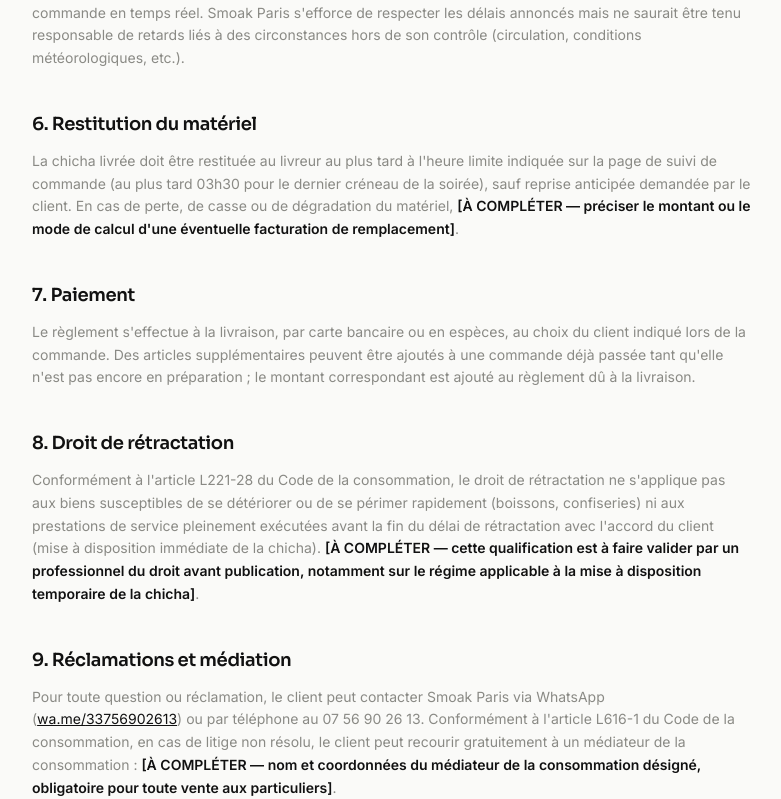
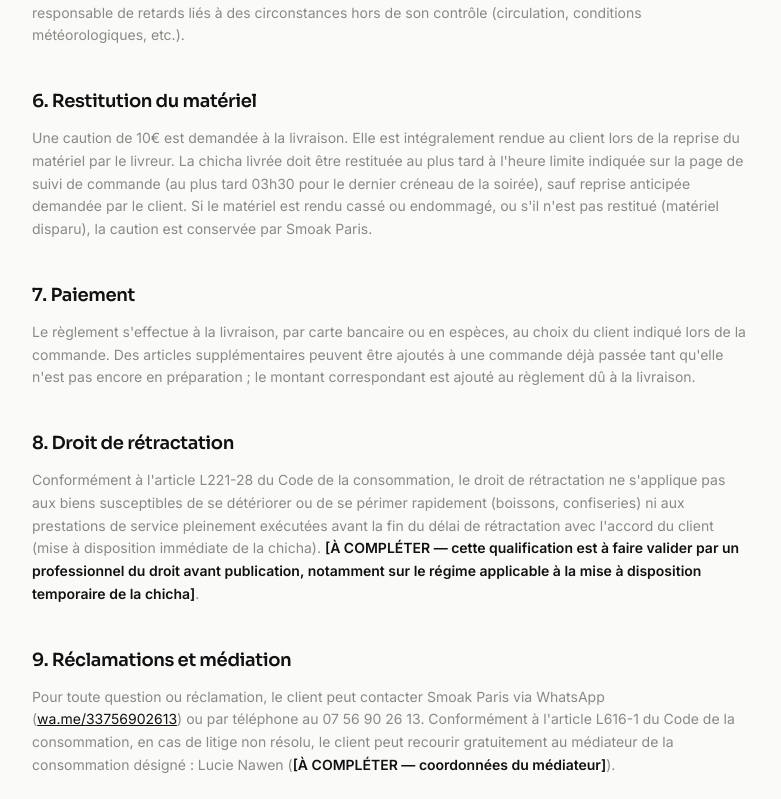
Before and after one commit to Aminecsh/smoak-paris, a Next.js app: page /cgv in a window 1280 px wide. Shown: the part 981-1780 px from the top of the page, without its empty margins (248-1029 px from the left). Built offline with nearby package versions, Linux system fonts and the light colour scheme.

Commit message:
Mentions légales/CGV/confidentialité: infos éditeur définitives, caution matériel; corrige le cadrage des photos pack

```diff
--- a/src/app/cgv/page.tsx
+++ b/src/app/cgv/page.tsx
@@ -21,11 +21,9 @@ export default function CgvPage() {
             <p className="mt-3">
               Les présentes conditions générales de vente (CGV) régissent les
               commandes passées sur le site Smoak Paris, exploité par{" "}
-              <strong className="text-ink">
-                [À COMPLÉTER — nom et forme juridique de l&apos;éditeur]
-              </strong>
-              . Toute commande implique l&apos;acceptation sans réserve des
-              présentes CGV.
+              <strong className="text-ink">Smoak Paris</strong>. Toute
+              commande implique l&apos;acceptation sans réserve des présentes
+              CGV.
             </p>
           </section>
 
@@ -86,16 +84,15 @@ export default function CgvPage() {
               6. Restitution du matériel
             </h2>
             <p className="mt-3">
-              La chicha livrée doit être restituée au livreur au plus tard à
-              l&apos;heure limite indiquée sur la page de suivi de commande
-              (au plus tard {LAST_RETURN_LABEL} pour le dernier créneau de la
-              soirée), sauf reprise anticipée demandée par le client. En cas de
-              perte, de casse ou de dégradation du matériel,{" "}
-              <strong className="text-ink">
-                [À COMPLÉTER — préciser le montant ou le mode de calcul d&apos;une
-                éventuelle facturation de remplacement]
-              </strong>
-              .
+              Une caution de 10€ est demandée à la livraison. Elle est
+              intégralement rendue au client lors de la reprise du matériel
+              par le livreur. La chicha livrée doit être restituée au plus
+              tard à l&apos;heure limite indiquée sur la page de suivi de
+              commande (au plus tard {LAST_RETURN_LABEL} pour le dernier
+              créneau de la soirée), sauf reprise anticipée demandée par le
+              client. Si le matériel est rendu cassé ou endommagé, ou s&apos;il
+              n&apos;est pas restitué (matériel disparu), la caution est
+              conservée par Smoak Paris.
             </p>
           </section>
 
@@ -148,14 +145,12 @@ export default function CgvPage() {
               </a>
               ) ou par téléphone au {SERVICE_PHONE_DISPLAY}. Conformément à
               l&apos;article L616-1 du Code de la consommation, en cas de litige
-              non résolu, le client peut recourir gratuitement à un médiateur de
-              la consommation :{" "}
+              non résolu, le client peut recourir gratuitement au médiateur de
+              la consommation désigné : Lucie Nawen (
               <strong className="text-ink">
-                [À COMPLÉTER — nom et coordonnées du médiateur de la
-                consommation désigné, obligatoire pour toute vente aux
-                particuliers]
+                [À COMPLÉTER — coordonnées du médiateur]
               </strong>
-              .
+              ).
             </p>
           </section>
 
--- a/src/app/confidentialite/page.tsx
+++ b/src/app/confidentialite/page.tsx
@@ -17,11 +17,8 @@ export default function ConfidentialitePage() {
             </h2>
             <p className="mt-3">
               Le responsable du traitement des données collectées sur ce site
-              est{" "}
-              <strong className="text-ink">
-                [À COMPLÉTER — nom et forme juridique de l&apos;éditeur]
-              </strong>
-              , joignable à l&apos;adresse [À COMPLÉTER — email de contact].
+              est <strong className="text-ink">Smoak Paris</strong>, joignable
+              à l&apos;adresse smoak.paris@gmail.com.
             </p>
           </section>
 
@@ -102,7 +99,7 @@ export default function ConfidentialitePage() {
               droit d&apos;accès, de rectification, d&apos;effacement, de
               limitation, d&apos;opposition et de portabilité sur vos données
               personnelles. Vous pouvez exercer ces droits en nous contactant à
-              [À COMPLÉTER — email de contact dédié]. Vous disposez également du
+              smoak.paris@gmail.com. Vous disposez également du
               droit d&apos;introduire une réclamation auprès de la CNIL
               (www.cnil.fr).
             </p>
--- a/src/app/mentions-legales/page.tsx
+++ b/src/app/mentions-legales/page.tsx
@@ -17,21 +17,16 @@ export default function MentionsLegalesPage() {
             <h2 className="font-serif text-lg font-semibold text-ink">1. Éditeur du site</h2>
             <p className="mt-3">
               Le site Smoak Paris est édité par{" "}
-              <strong className="text-ink">
-                [À COMPLÉTER — nom et forme juridique, ex : Prénom Nom,
-                micro-entrepreneur]
-              </strong>
-              .
+              <strong className="text-ink">Smoak Paris</strong>.
             </p>
             <ul className="mt-3 flex flex-col gap-1.5">
-              <li>Adresse du siège : [À COMPLÉTER]</li>
+              <li>Adresse du siège : 8 rue Tronchet, Paris</li>
               <li>SIRET : [À COMPLÉTER — en cours d&apos;immatriculation]</li>
-              <li>N° de TVA intracommunautaire : [À COMPLÉTER si applicable]</li>
               <li>Téléphone : {SERVICE_PHONE_DISPLAY}</li>
-              <li>Email : [À COMPLÉTER — adresse de contact professionnelle]</li>
+              <li>Email : smoak.paris@gmail.com</li>
             </ul>
             <p className="mt-3 text-xs text-muted">
-              Directeur de la publication : [À COMPLÉTER — nom du responsable].
+              Directeur de la publication : Julien Pouillot.
             </p>
           </section>
 
--- a/src/components/ChichaCard.tsx
+++ b/src/components/ChichaCard.tsx
@@ -14,7 +14,7 @@ export default function ChichaCard({
     <button
       type="button"
       onClick={() => onSelect(chicha.id)}
-      className="group relative flex aspect-[4/5] w-full flex-col overflow-hidden rounded-2xl text-left transition-transform hover:-translate-y-0.5 sm:aspect-square"
+      className="group relative flex aspect-square w-full flex-col overflow-hidden rounded-2xl text-left transition-transform hover:-translate-y-0.5"
     >
       {chicha.image && (
         <Image
```
